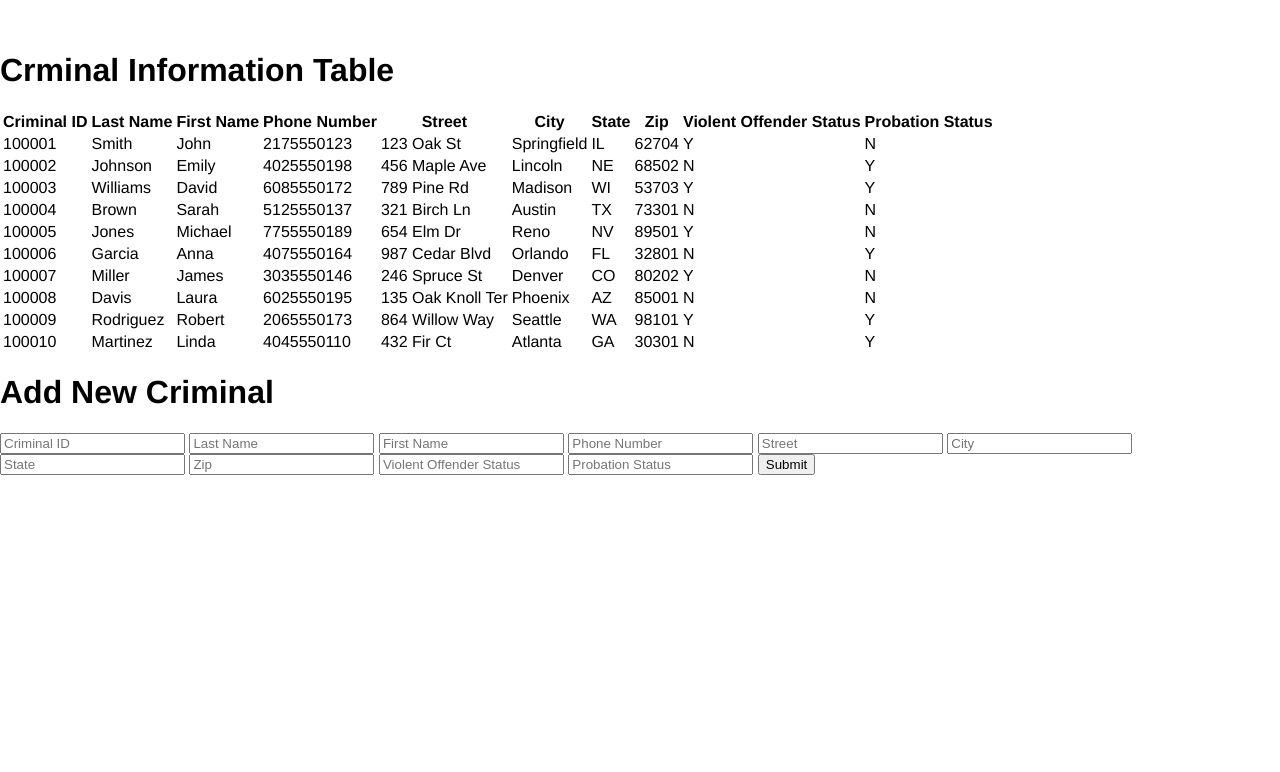
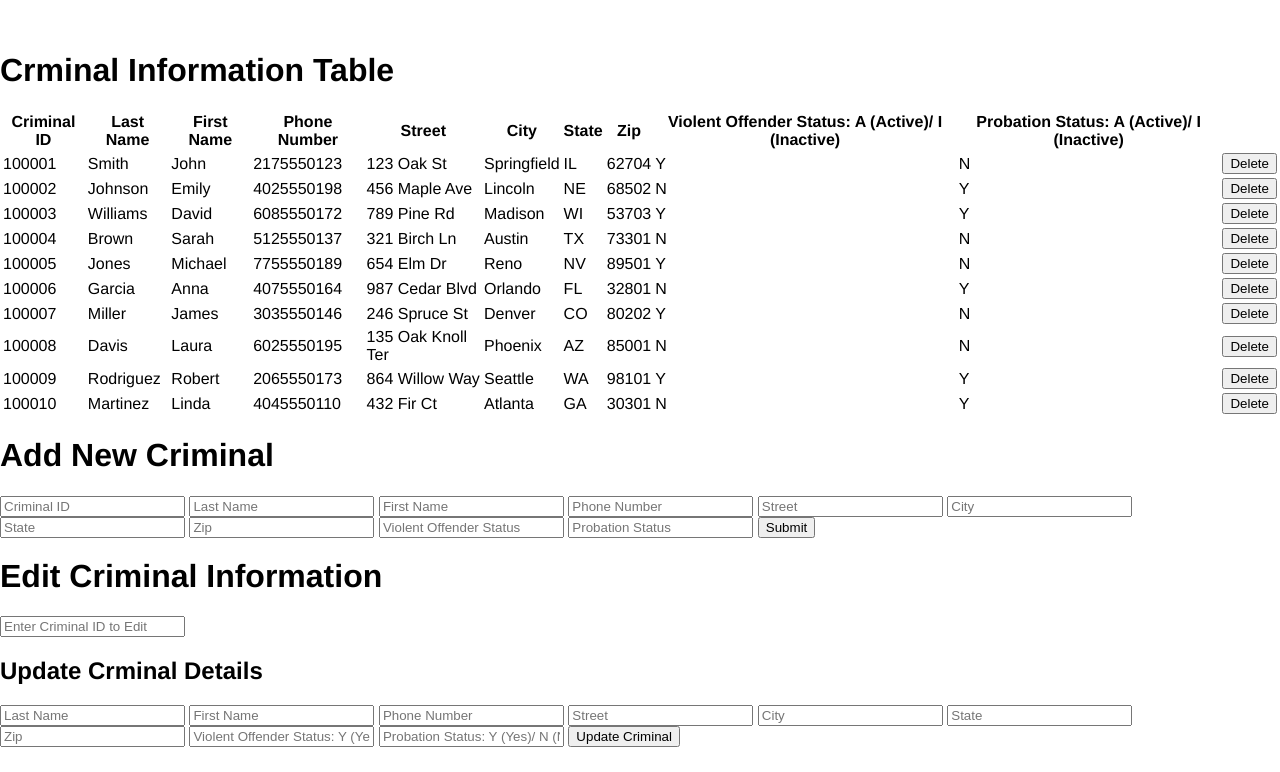
Before and after one commit to Varun07290/Project_IVY, a Flask app: page /GET_criminal_info in a window 1280 px wide. Shown: the part 28-800 px from the top of the page. Run offline with Flask 3, Linux system fonts and the light colour scheme; data comes from the database, SQL or seed files in the repository.

Commit message:
Crime code and criminal finished

```diff
--- a/app.py
+++ b/app.py
@@ -201,6 +201,67 @@ def POST_criminal():
         error_message = "This criminal is already in the database."
         criminal_info = find_criminal_info()
         return render_template('Criminal_Information_Page.html',criminal_info = criminal_info, error=error_message)
+    except DataError as de:
+        error_message = "Please input appropriate values for the fields"
+        criminal_info = find_criminal_info()
+        return render_template('Criminal_Information_Page.html',criminal_info = criminal_info, error=error_message)
+    except DatabaseError as de:
+        error_message = "Please input appropriate values for the fields"
+        criminal_info = find_criminal_info()
+        return render_template('Criminal_Information_Page.html',criminal_info = criminal_info, error=error_message)
+
+
+@app.route('/delete_criminal', methods=['POST'])
+def delete_criminal():
+    criminal_id = request.form['criminal_id']
+    try:
+        cursor = db.cursor()
+        cursor.execute('DELETE FROM Criminals WHERE Criminal_ID = %s', (criminal_id,))
+        db.commit()
+        cursor.close()
+        flash('Criminal deleted successfully.')
+    except Exception as e:
+        db.rollback()
+        flash('Error occurred while deleting the criminal.')
+        print(e)
+    return redirect(url_for('GET_criminal_info'))
+
+
+
+@app.route('/edit_criminal', methods=['POST'])
+def edit_criminal():
+    criminal_ID = request.form['Criminal_ID']
+    last_name = request.form['Last']
+    first_name = request.form['First']
+    phone_num = request.form['Phone']
+    street = request.form['Street']
+    city = request.form['City']
+    state = request.form['State']
+    zip = request.form['Zip']
+    violent_status = request.form['V_status']
+    probation_status = request.form['P_status']
+
+    try:
+        cursor = db.cursor()
+
+        # SQL query to update criminal details
+        query = """
+        UPDATE Criminals
+        SET Last= %s,First= %s,Phone= %s,Street= %s,City= %s,State= %s,Zip= %s,V_status= %s,P_status= %s
+        WHERE Criminal_ID= %s
+        """
+        cursor.execute(query, (last_name,first_name,phone_num,street,city,state,zip,violent_status,probation_status,criminal_ID))
+
+        db.commit()
+        cursor.close()
+        flash('Criminal updated successfully.')
+        return redirect(url_for('GET_criminal_info'))
+
+    except Exception as e:
+        db.rollback()
+        flash('Error occurred while updating the criminal.')
+        print(e)
+        return redirect(url_for('GET_criminal_info'))
 
 
 
@@ -235,6 +296,61 @@ def POST_crimecode():
         error_message = "This crime code is already in the database."
         crimecode_info = find_crimecode_info()
         return render_template('Crime_Code_Information_Page.html',crimecode_info = crimecode_info, error=error_message)
+    except DataError as de:
+        error_message = "Please input appropriate values for the fields"
+        crimecode_info = find_crimecode_info()
+        return render_template('Crime_Code_Information_Page.html',crimecode_info = crimecode_info, error=error_message)
+    except DatabaseError as de:
+        error_message = "Please input appropriate values for the fields"
+        crimecode_info = find_crimecode_info()
+        return render_template('Crime_Code_Information_Page.html',crimecode_info = crimecode_info, error=error_message)
+
+
+@app.route('/delete_crimecode', methods=['POST'])
+def delete_crimecode():
+    crimecode = request.form['crimecode']
+    try:
+        cursor = db.cursor()
+        cursor.execute('DELETE FROM Crime_Codes WHERE Crime_code = %s', (crimecode,))
+        db.commit()
+        cursor.close()
+        flash('Crimecode deleted successfully.')
+    except Exception as e:
+        db.rollback()
+        flash('Error occurred while deleting the crimecode.')
+        print(e)
+    return redirect(url_for('GET_crimecode_info'))
+
+
+
+@app.route('/edit_crimecode', methods=['POST'])
+def edit_crimecode():
+    Crimecode = request.form['Crime_code']
+    codedes = request.form['Code_description']
+
+    try:
+        cursor = db.cursor()
+
+        # SQL query to update criminal details
+        query = """
+        UPDATE Crime_Codes
+        SET Code_description = %s
+        WHERE Crime_code= %s
+        """
+        cursor.execute(query, (codedes,Crimecode))
+
+        db.commit()
+        cursor.close()
+        flash('Crime Code updated successfully.')
+        return redirect(url_for('GET_crimecode_info'))
+
+    except Exception as e:
+        db.rollback()
+        flash('Error occurred while updating the crime code.')
+        print(e)
+        return redirect(url_for('GET_crimecode_info'))
+
+
 
 #Crime method
 
--- a/templates/Criminal_Information_Page.html
+++ b/templates/Criminal_Information_Page.html
@@ -11,15 +11,7 @@
 
 <body>
     <h1>Crminal Information Table</h1>
-<!--
-    <form action="/add_course" method="post">
-        <input type="text" name="course_id" placeholder="Course ID" required>
-        <input type="text" name="call_id" placeholder="Call ID" required>
-        <input type="text" name="course_name" placeholder="Course Name" required>
-        <input type="number" name="credits" placeholder="Credits" required>
-        <button type="submit">Add Class</button>
-    </form>
--->
+
 
     <div class="navbar">
       <a class="nav-title-link" href="{{ url_for('index') }}">
@@ -45,8 +37,8 @@
                 <th>City</th>
                 <th>State</th>
                 <th>Zip</th>
-                <th>Violent Offender Status</th>
-                <th>Probation Status</th>
+                <th>Violent Offender Status: A (Active)/ I (Inactive)</th>
+                <th>Probation Status: A (Active)/ I (Inactive)</th>
             </tr>
         </thead>
         <tbody>
@@ -62,6 +54,14 @@
                     <td>{{ criminal.Zip }}</td>
                     <td>{{ criminal.V_status }}</td>
                     <td>{{ criminal.P_status }}</td>
+                    <td>
+                        <!-- Edit Button  -->
+                        <!-- Delete button -->
+                            <form action="{{ url_for('delete_criminal') }}" method="post">
+                                <input type="hidden" name="criminal_id" value="{{ criminal.Criminal_ID }}">
+                                <button type="submit" class = "button delete-button">Delete</button>
+                            </form>
+                        </td>
                 </tr>
             {% endfor %}
         </tbody>
@@ -85,6 +85,25 @@
       <button type="submit">Submit</button>
   </form>
 
+  <h1>Edit Criminal Information</h1>
+
+  <form action="/edit_criminal" method="post">
+      <input type="text" name="Criminal_ID" placeholder="Enter Criminal ID to Edit" required>
+
+      <h2>Update Crminal Details</h2>
+      <input type="text" name="Last" placeholder="Last Name">
+      <input type="text" name="First" placeholder="First Name">
+      <input type="text" name="Phone" placeholder="Phone Number">
+      <input type="text" name="Street" placeholder="Street">
+      <input type="text" name="City" placeholder="City">
+      <input type="text" name="State" placeholder="State">
+      <input type="text" name="Zip" placeholder="Zip">
+      <input type="text" name="V_status" placeholder="Violent Offender Status: Y (Yes)/ N (No)">
+      <input type="text" name="P_status" placeholder="Probation Status: Y (Yes)/ N (No)  ">
+      <button type="submit">Update Criminal</button>
+  </form>
+
+
   {% if error %}
   <div class="error-message">{{ error }}</div>
   {% endif %}
--- a/templates/Police_Information_Page.html
+++ b/templates/Police_Information_Page.html
@@ -33,7 +33,7 @@
                 <th>Precinct</th>
                 <th>Badge Number</th>
                 <th>Phone Number</th>
-                <th>Officer Status (Active / Inactive)</th>
+                <th>Officer Status: A (Active)/ I (Inactive)</th>
             </tr>
         </thead>
         <tbody>
@@ -84,7 +84,7 @@
       <input type="text" name="Precinct" placeholder="Precinct">
       <input type="text" name="Badge" placeholder="Badge Number">
       <input type="text" name="Phone" placeholder="Phone Number">
-      <input type="text" name="Status" placeholder="Officer Status (Active / Inactive)">
+      <input type="text" name="Status" placeholder="Officer Status: A (Active)/ I (Inactive) ">
       <button type="submit">Update Officer</button>
   </form>
 
```
Also changed, not shown: ERD.sql (+5 -6 lines), templates/Crime_Code_Information_Page.html (+23 -9 lines).
